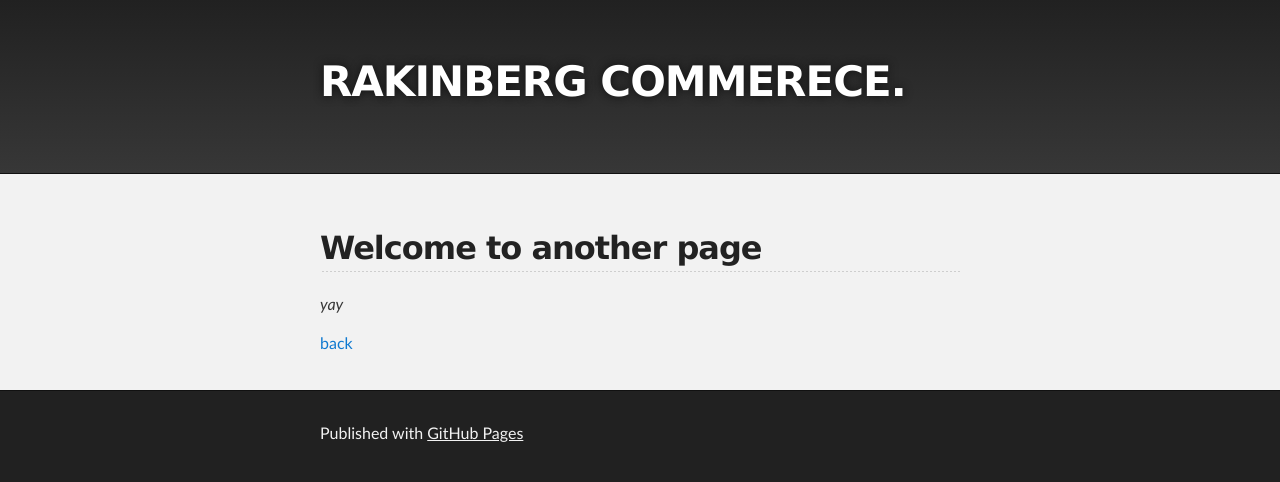
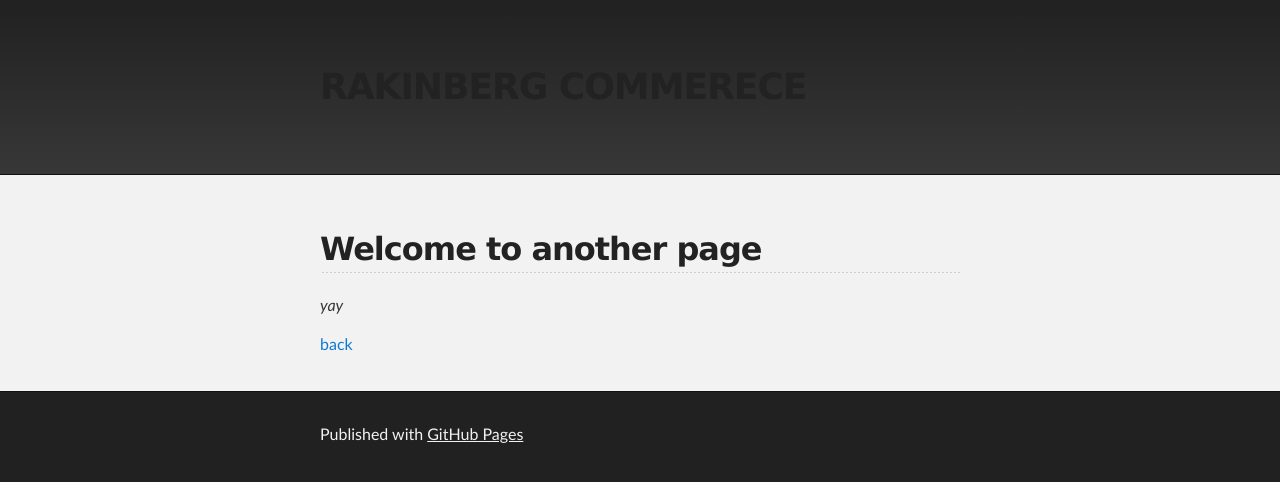
Before and after one commit to rakinberg/rakinberg.github.io, a Jekyll site: the page built from another-page.md, in a window 1280 px wide. Shown: the top 482 px of the page. Built offline with Jekyll 4.4.1, drawn with Linux system fonts in a browser that asks for light colours; the repository's description, which GitHub fills in, is left out; our own code applies the rules of GitHub Pages for plain Markdown files.

Commit message:
Update _config.yml

```diff
--- a/_config.yml
+++ b/_config.yml
@@ -1,4 +1,4 @@
-title: RAKINBERG COMMERECE.
+title: <h1 id="demo" style="text-align:left;">RAKINBERG COMMERECE</h1>
 description:
 show_downloads: false
 google_analytics:
```
